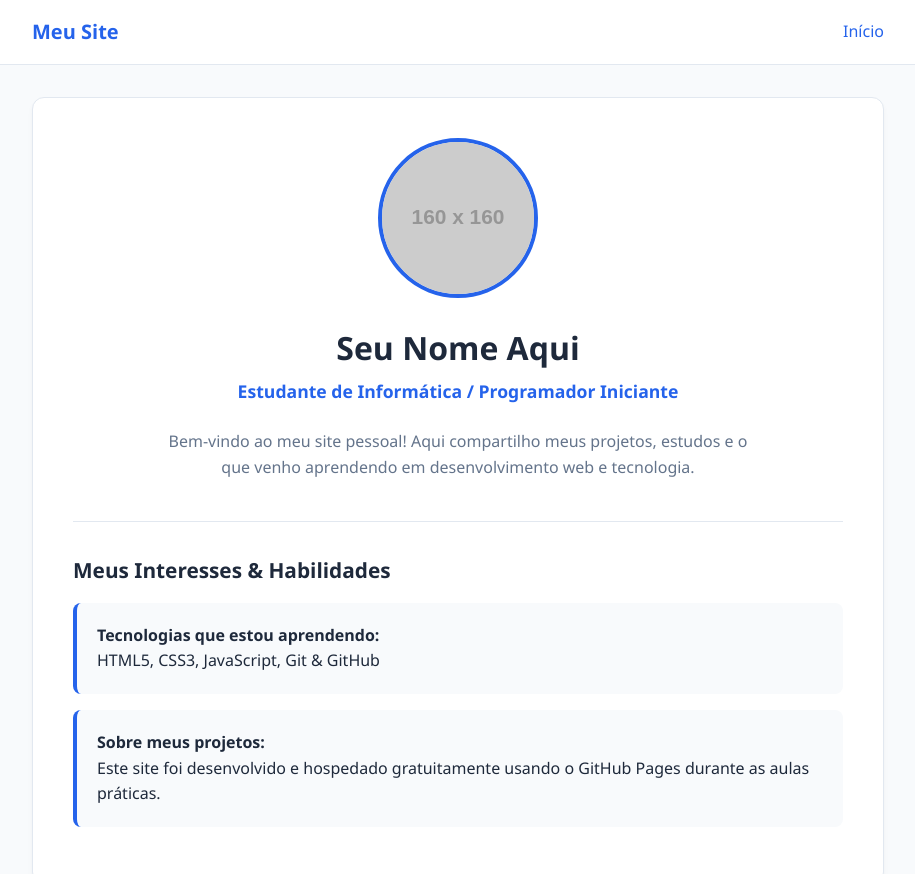
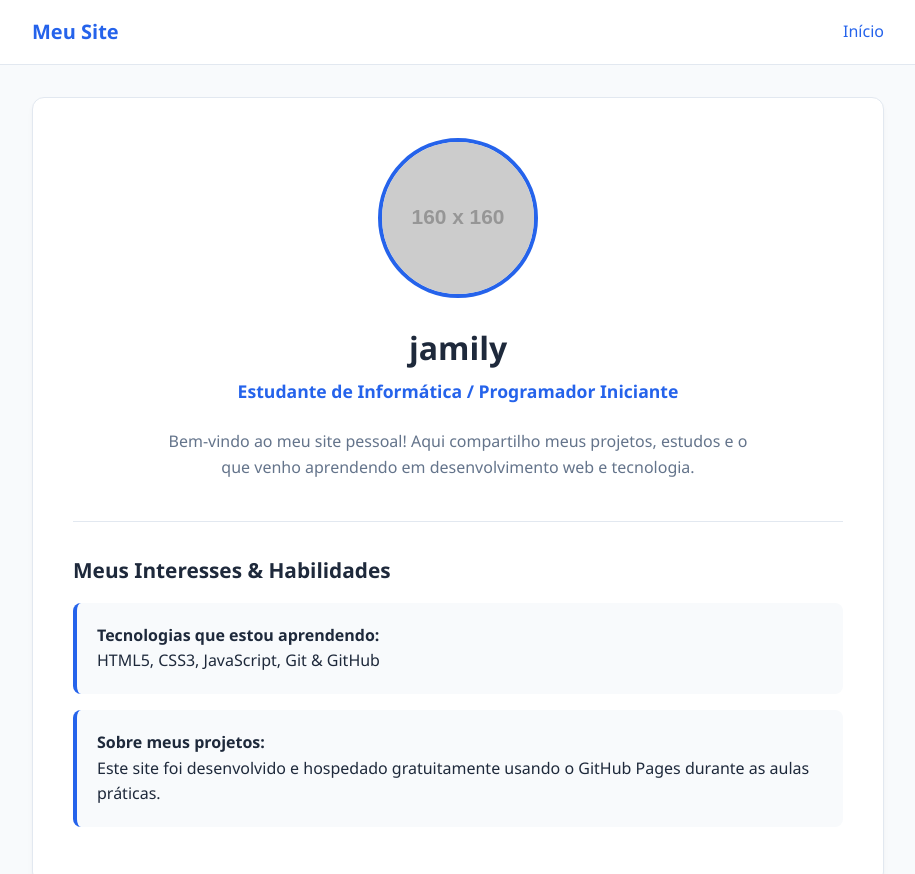
Before and after one commit to jamilysvasconcelos-design/minha-pagina2, a plain HTML site: page Index.html in a window 1280 px wide. Shown: the top 874 px of the page, without its empty margins (182-1097 px from the left). Drawn offline with Linux system fonts and the light colour scheme; placeholder pictures from the web are drawn by us.

Commit message:
Update Index.html

```diff
--- a/Index.html
+++ b/Index.html
@@ -211,7 +211,7 @@
                 >
             </div>
 
-            <h1 class="student-name">Seu Nome Aqui</h1>
+            <h1 class="student-name">jamily</h1>
             <p class="student-role">Estudante de Informática / Programador Iniciante</p>
 
             <p class="student-bio">
```
